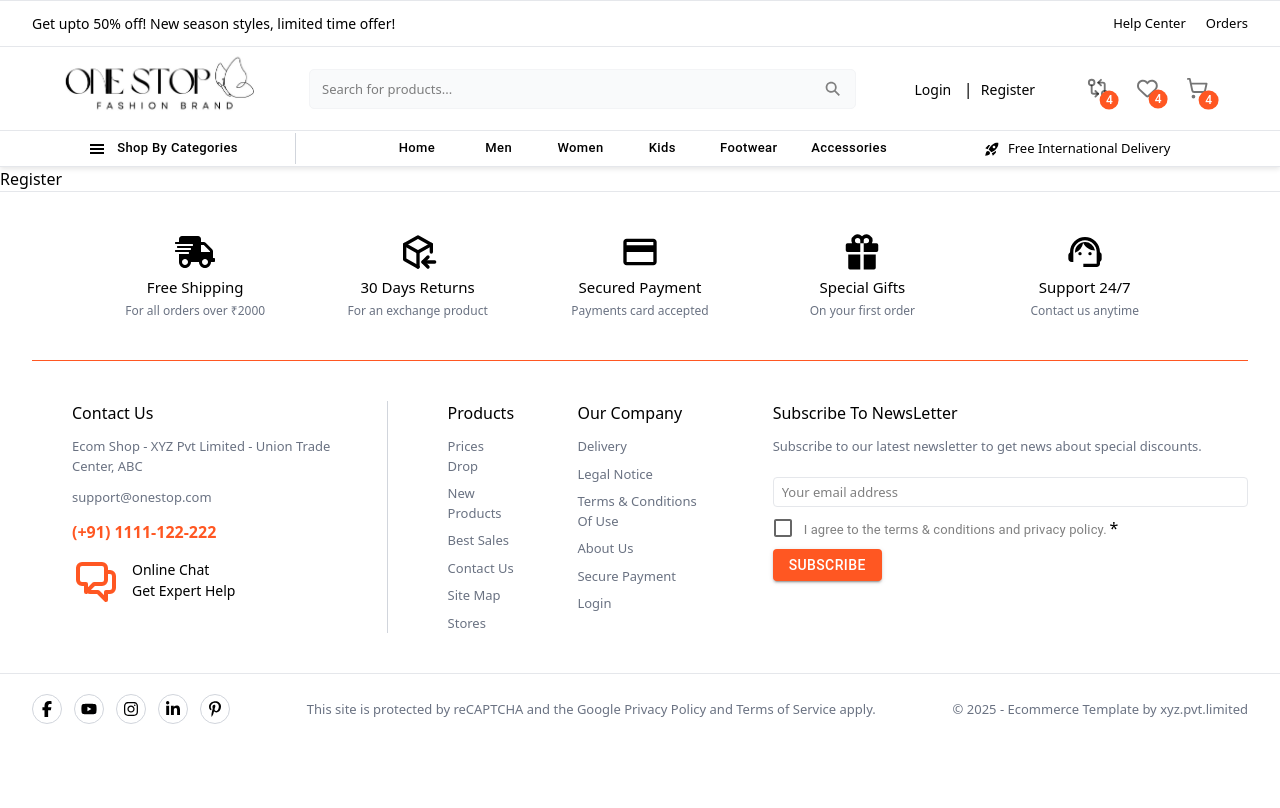
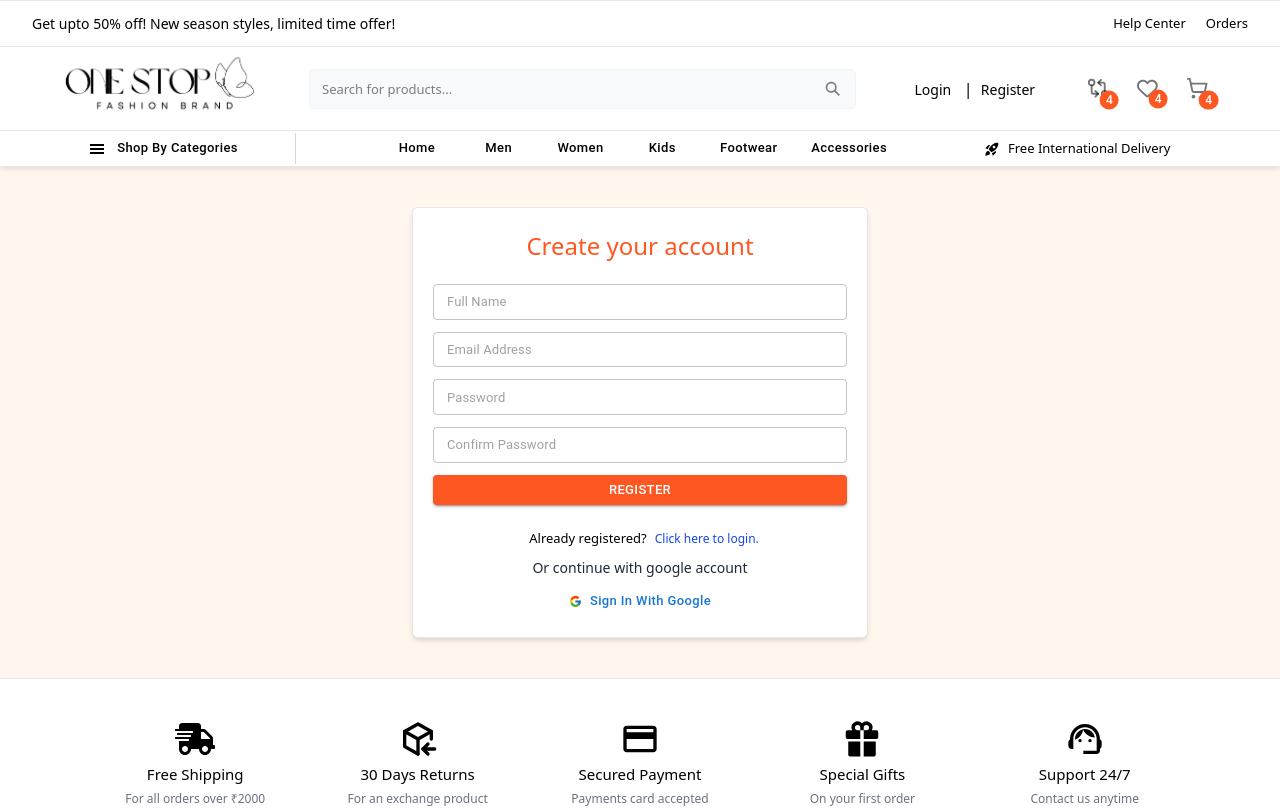
Before and after one commit to V-bhoy/ecommerce-web-app, a React (Vite) app in the folder ecommerce-website/: page /register in a window 1280 px wide. Shown: the top 808 px of the page. Built offline with nearby package versions, Linux system fonts and the light colour scheme.

Commit message:
create register and forgot password ui pages

```diff
--- /dev/null
+++ b/ecommerce-website/src/pages/ForgotPassword.jsx
@@ -0,0 +1,23 @@
+import {Button, TextField} from "@mui/material";
+import {useNavigate} from "react-router-dom";
+
+export default function ForgotPassword(){
+    const navigate = useNavigate();
+    return <section className={"pages p-10"}>
+        <div className={"container flex items-center justify-center"}>
+            <div className={"bg-white shadow-md p-5 border border-gray-200 rounded-md w-[40%]"}>
+                <div className={"flex flex-col gap-3 !my-5"}>
+                    <TextField type={"email"} className={"w-full"} size={"small"} placeholder={"Email Address"}/>
+                    <TextField type={"password"} className={"w-full"} size={"small"} placeholder={"Create New Password"}/>
+                    <TextField type={"password"} className={"w-full"} size={"small"} placeholder={"Confirm Password"}/>
+                    <Button variant={"contained"} className={"!bg-primary !text-white"} size={"small"}>Create Password</Button>
+                </div>
+                <p className={"text-center"}>
+                    <span onClick={()=>navigate("/login")} className={"text-[12px] text-blue-700 hover:underline cursor-pointer"}>
+                     Back to login page.
+                   </span>
+                </p>
+            </div>
+        </div>
+    </section>
+}
--- a/ecommerce-website/src/pages/Login.jsx
+++ b/ecommerce-website/src/pages/Login.jsx
@@ -1,8 +1,9 @@
 import {Button, TextField} from "@mui/material";
-import {Link} from "react-router-dom";
+import {useNavigate} from "react-router-dom";
 import {FcGoogle} from "react-icons/fc";
 
 export default function Login(){
+    const navigate = useNavigate();
     return <section className={"pages p-10"}>
         <div className={"container flex items-center justify-center"}>
            <div className={"bg-white shadow-md p-5 border border-gray-200 rounded-md w-[40%]"}>
@@ -10,12 +11,12 @@ export default function Login(){
                <div className={"flex flex-col gap-3 !my-5"}>
                    <TextField type={"email"} className={"w-full"} size={"small"} placeholder={"Email Address"}/>
                    <TextField type={"password"} className={"w-full"} size={"small"} placeholder={"Password"}/>
-                   <Link to={"#"}><p className={"text-[12px] px-2 text-blue-700 hover:underline"}>Forgot Password?</p></Link>
+                   <p onClick={()=>navigate("/login/forgot-password")} className={"text-[12px] px-2 text-blue-700 hover:underline cursor-pointer"}>Forgot Password?</p>
                    <Button variant={"contained"} className={"!bg-primary !text-white"} size={"small"}>Login</Button>
                </div>
                <p className={"text-center"}>
                    <span className={"text-[13px] px-2"}>Not Registered?</span>
-                   <span className={"text-[12px] text-blue-700 hover:underline cursor-pointer"}>
+                   <span onClick={()=>navigate("/register")} className={"text-[12px] text-blue-700 hover:underline cursor-pointer"}>
                      Click here to register.
                    </span>
                </p>
--- a/ecommerce-website/src/pages/Register.jsx
+++ b/ecommerce-website/src/pages/Register.jsx
@@ -1,3 +1,33 @@
+import {Button, TextField} from "@mui/material";
+import {useNavigate} from "react-router-dom";
+import {FcGoogle} from "react-icons/fc";
+
 export default function Register(){
-    return <div>Register</div>
+    const navigate = useNavigate();
+    return <section className={"pages p-10"}>
+        <div className={"container flex items-center justify-center"}>
+            <div className={"bg-white shadow-md p-5 border border-gray-200 rounded-md w-[40%]"}>
+                <h3 className={"text-center text-primary font-[300] text-[1.5rem]"}>Create your account</h3>
+                <div className={"flex flex-col gap-3 !my-5"}>
+                    <TextField type={"text"} className={"w-full"} size={"small"} placeholder={"Full Name"}/>
+                    <TextField type={"email"} className={"w-full"} size={"small"} placeholder={"Email Address"}/>
+                    <TextField type={"password"} className={"w-full"} size={"small"} placeholder={"Password"}/>
+                    <TextField type={"password"} className={"w-full"} size={"small"} placeholder={"Confirm Password"}/>
+                    <Button variant={"contained"} className={"!bg-primary !text-white"} size={"small"}>Register</Button>
+                </div>
+                <p className={"text-center"}>
+                    <span className={"text-[13px] px-2"}>Already registered?</span>
+                    <span onClick={()=>navigate("/login")} className={"text-[12px] text-blue-700 hover:underline cursor-pointer"}>
+                     Click here to login.
+                   </span>
+                </p>
+
+                <p className={"text-[14px] text-center text-gray-800 !my-2 font-[500]"}>Or continue with google account</p>
+                <div className={"flex justify-center"}>
+                    <Button size={"small"} className={"!capitalize gap-2 !px-3 hover:!bg-orange-100 hover:!text-primary transition"}><FcGoogle/>Sign In With Google</Button>
+                </div>
+
+            </div>
+        </div>
+    </section>
 }
--- a/ecommerce-website/src/routes/router.js
+++ b/ecommerce-website/src/routes/router.js
@@ -6,6 +6,7 @@ import Products from "../pages/Products.jsx";
 import ProductDetails from "../pages/ProductDetails.jsx";
 import Register from "../pages/Register.jsx";
 import Login from "../pages/Login.jsx";
+import ForgotPassword from "../pages/ForgotPassword.jsx";
 
 export const router = createBrowserRouter([
     {
@@ -25,6 +26,10 @@ export const router = createBrowserRouter([
                 Component: Login
             },
             {
+                path: "login/forgot-password",
+                Component: ForgotPassword
+            },
+            {
                 path: "products/:category",
                 Component: Products
             },
```
